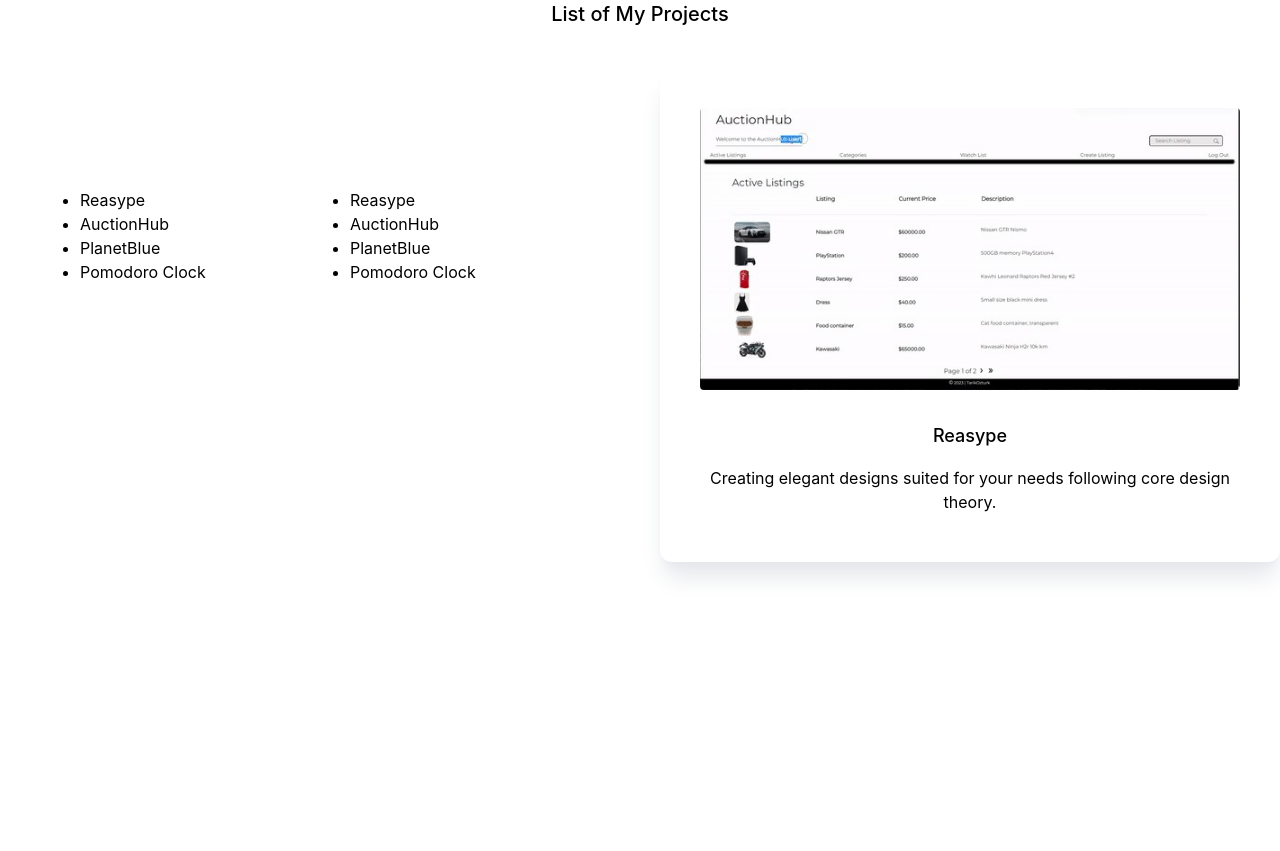
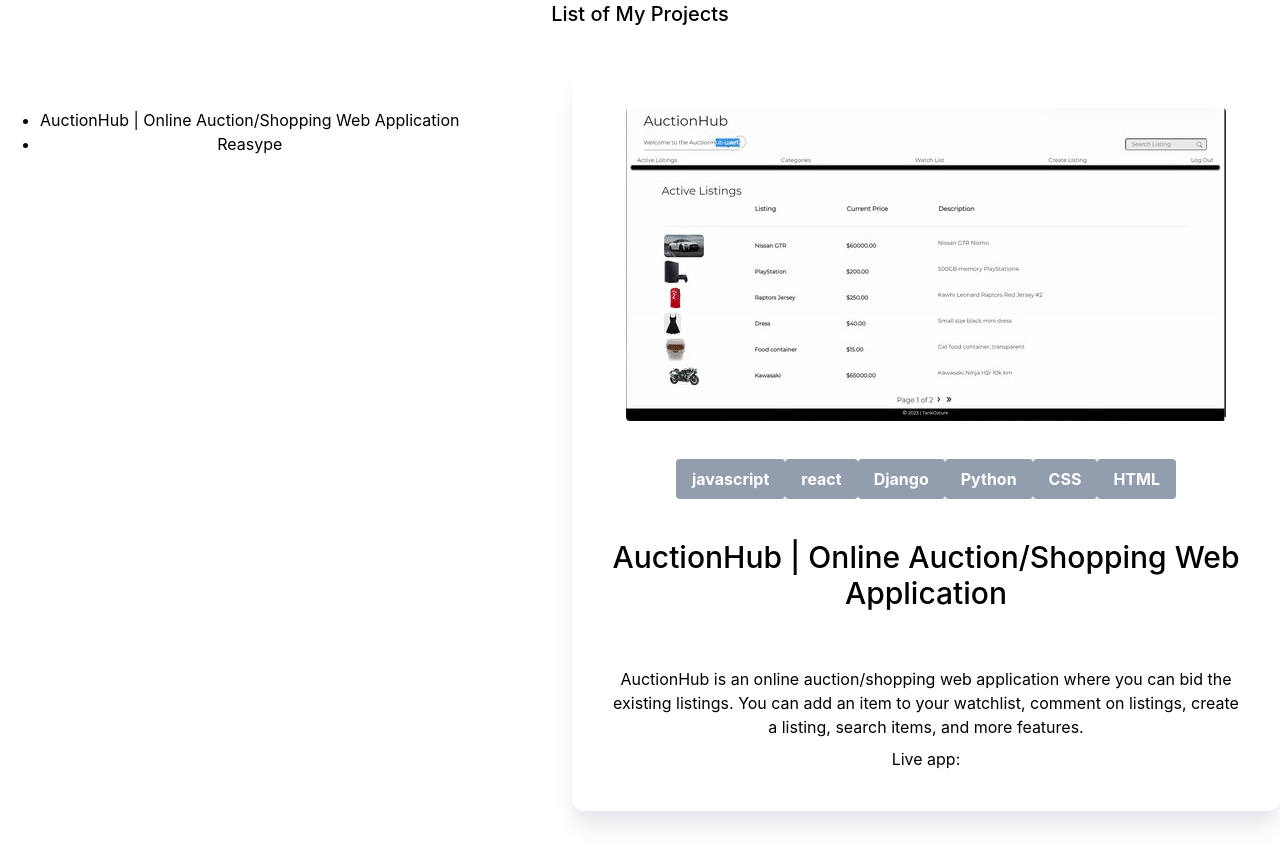
Before and after one commit to tarikozturk017/portfolio, a Next.js app in the folder portfolio/: page /components/Projects in a window 1280 px wide. Before the commit the page ends 800 px from the top, so only its background shows below. Built offline with nearby package versions, Linux system fonts and the light colour scheme.

Commit message:
project details component created

```diff
--- /dev/null
+++ b/portfolio/pages/components/ProjectDetail.js
@@ -0,0 +1,41 @@
+import Image from "next/image"
+import HoverBox from "./HoverBox"
+
+const ProjectDetail = (props) => {
+    const {
+        name,
+        description,
+        technologies,
+        images,
+        url
+    } = props.project
+
+    return (
+
+        <>
+            <div className=" block">
+            {/* <Image className=" mx-auto max-w-2xl h-auto transition-shadow ease-in-out duration-300 shadow-none hover:shadow-xl rounded"
+                width={"100%"}  height={"100%"} alt='' src={images.static} /> */}
+                <HoverBox static={images.static} playGif={images.dynamic} />
+            </div>
+            <ul className=" justify-between flex mx-16 my-8 dark:text-gray-200">
+                {technologies.map((technology) => {
+                    return (
+                        <li className=" bg-slate-500 text-white font-bold py-2 px-4 rounded opacity-70 cursor-not-allowed">
+                            {technology}
+                        </li>
+                    )
+                })}
+            </ul>
+            <h3 className="text-3xl my-10 font-medium  pb-2 dark:text-gray-200">
+                {name}
+            </h3>
+            <p className="py-2 dark:text-gray-200">
+            {description}
+            </p>
+            <p className=" dark:text-gray-200">Live app: {url}</p>
+        </>
+    )
+}
+
+export default ProjectDetail;
--- a/portfolio/pages/components/Projects.js
+++ b/portfolio/pages/components/Projects.js
@@ -1,8 +1,24 @@
+import { useState } from "react";
+
 import Image from "next/image";
 import img from "../../public/auctionhub.jpg"
+import ProjectDetail from "./ProjectDetail";
+import data from "./data"
+
 
 
 const Projects = () => {
+
+  const [projectDisplay, setProjectDisplay] = useState(data[0])
+
+  const handleMouse = (name) => {
+    data.map((project) => {
+      if(project.name == name) {
+        // console.log(project)
+        setProjectDisplay(project)
+      }
+    })
+  }
 
   return (
         <div>
@@ -13,7 +29,7 @@
         <div className="w-auto lg:flex gap-10">
 
             <div className="text-center lg:flex p-10 rounded-xl my-10 flex-1 dark:text-gray-200">
-                <div className=" text-left p-10 rounded-xl my-10 flex-1 dark:text-gray-200" >
+                {/* <div className=" text-left p-10 rounded-xl my-10 flex-1 dark:text-gray-200" >
                 <ul className="list-disc">
                     <li>Reasype</li>
                     <li>AuctionHub</li>
@@ -30,13 +46,23 @@
                     <li>Pomodoro Clock</li>
                 </ul>
 
-                </div>
+                </div> */}
+                <ul className="list-disc">
+                  {data.map((project) => {
+                    let pImg = project.images.static
+                    return (
+                      <li onMouseOver={e => handleMouse(e.target.innerText)}>{project.name}</li>
+                    )
+                  })}
+                </ul>
             </div>
 
             <div className="text-center shadow-xl shadow-gray-200 dark:shadow-gray-700 p-10 rounded-xl my-10   flex-1">
-            {/* <img className=" object-center m-auto" width={"300px"} src="https://az837918.vo.msecnd.net/publishedimages/articles/1733/en-CA/images/cover/1/free-download-this-stunning-alberta-scene-for-your-device-background-image-L-6.jpg" alt="" /> */}
-              <div className=" block">
-                <Image className=" mx-auto max-w-2xl h-auto transition-shadow ease-in-out duration-300 shadow-none hover:shadow-xl rounded" width={"100%"}  height={"100%"} layout={"responsive"} src={img} />
+
+              {/* <div className=" block">
+                <Image className=" mx-auto max-w-2xl h-auto transition-shadow ease-in-out duration-300 shadow-none hover:shadow-xl rounded"
+                width={"100%"}  height={"100%"} alt='' src={projectDisplay.images.static} />
+
               </div>
 
               <h3 className="text-lg font-medium pt-8 pb-2 dark:text-gray-200">
@@ -45,8 +71,8 @@
               <p className="py-2 dark:text-gray-200">
                 Creating elegant designs suited for your needs following core
                 design theory.
-              </p>
-
+              </p> */}
+              <ProjectDetail project={projectDisplay} />
             </div>
 
           </div>
--- a/portfolio/pages/components/data.js
+++ b/portfolio/pages/components/data.js
@@ -1,112 +1,31 @@
+
+import staticAuctionHub from "../../public/auctionhub.jpg"
+import auctionHub from "../../public/auctionhub.gif"
+import staticReasype from "../../public/staticReasype.jpg"
+import reasype from "../../public/reasype.gif"
+
+// import projectData from "./components/data"
+
 const projectData = [
     {
-        "name":"reasype",
-        "technologies": ["javascript", "react"],
-        "description": "This app does this.",
+        "name":"AuctionHub | Online Auction/Shopping Web Application",
+        "technologies": ["javascript", "react", "Django", "Python", "CSS", "HTML"],
+        "description": "AuctionHub is an online auction/shopping web application where you can bid the existing listings. You can add an item to your watchlist, comment on listings, create a listing, search items, and more features.",
         "features": ["some", "major", "features"],
         "images": {
-            "static": "staticLink",
-            "dynamic": "dynamicLink"
+            "static": staticAuctionHub,
+            "dynamic": auctionHub
         }
     },
     {
-        "name":"reasype",
-        "technologies": ["javascript", "react"],
-        "description": "This app does this.",
+        "name":"Reasype",
+        "technologies": ["javascript", "React", "Axios", "CSS", "HTML"],
+        "description": "This application generates based on user's need. You can filter the number of ingredients, cuisine type, diet type, health label and search with a keyword. You can exclude certain items and many more. It generates a recipe based on your selections. Therefore, you do not need to think what you will cook tonight!",
         "features": ["some", "major", "features"],
         "images": {
-            "static": "staticLink",
-            "dynamic": "dynamicLink"
-        }
-    },
-    {
-        "name":"reasype",
-        "technologies": ["javascript", "react"],
-        "description": "This app does this.",
-        "features": ["some", "major", "features"],
-        "images": {
-            "static": "staticLink",
-            "dynamic": "dynamicLink"
-        }
-    },
-    {
-        "name":"reasype",
-        "technologies": ["javascript", "react"],
-        "description": "This app does this.",
-        "features": ["some", "major", "features"],
-        "images": {
-            "static": "staticLink",
-            "dynamic": "dynamicLink"
-        }
-    },
-    {
-        "name":"reasype",
-        "technologies": ["javascript", "react"],
-        "description": "This app does this.",
-        "features": ["some", "major", "features"],
-        "images": {
-            "static": "staticLink",
-            "dynamic": "dynamicLink"
-        }
-    },
-    {
-        "name":"reasype",
-        "technologies": ["javascript", "react"],
-        "description": "This app does this.",
-        "features": ["some", "major", "features"],
-        "images": {
-            "static": "staticLink",
-            "dynamic": "dynamicLink"
-        }
-    },
-    {
-        "name":"reasype",
-        "technologies": ["javascript", "react"],
-        "description": "This app does this.",
-        "features": ["some", "major", "features"],
-        "images": {
-            "static": "staticLink",
-            "dynamic": "dynamicLink"
-        }
-    },
-    {
-        "name":"reasype",
-        "technologies": ["javascript", "react"],
-        "description": "This app does this.",
-        "features": ["some", "major", "features"],
-        "images": {
-            "static": "staticLink",
-            "dynamic": "dynamicLink"
-        }
-    },
-    {
-        "name":"reasype",
-        "technologies": ["javascript", "react"],
-        "description": "This app does this.",
-        "features": ["some", "major", "features"],
-        "images": {
-            "static": "staticLink",
-            "dynamic": "dynamicLink"
-        }
-    },
-    {
-        "name":"reasype",
-        "technologies": ["javascript", "react"],
-        "description": "This app does this.",
-        "features": ["some", "major", "features"],
-        "images": {
-            "static": "staticLink",
-            "dynamic": "dynamicLink"
-        }
-    },
-    {
-        "name":"reasype",
-        "technologies": ["javascript", "react"],
-        "description": "This app does this.",
-        "features": ["some", "major", "features"],
-        "images": {
-            "static": "staticLink",
-            "dynamic": "dynamicLink"
+            // img: require("../../public/staticReasype.jpg"),
+            "static": staticReasype,
+            "dynamic": reasype
         }
     }
 ];
```
